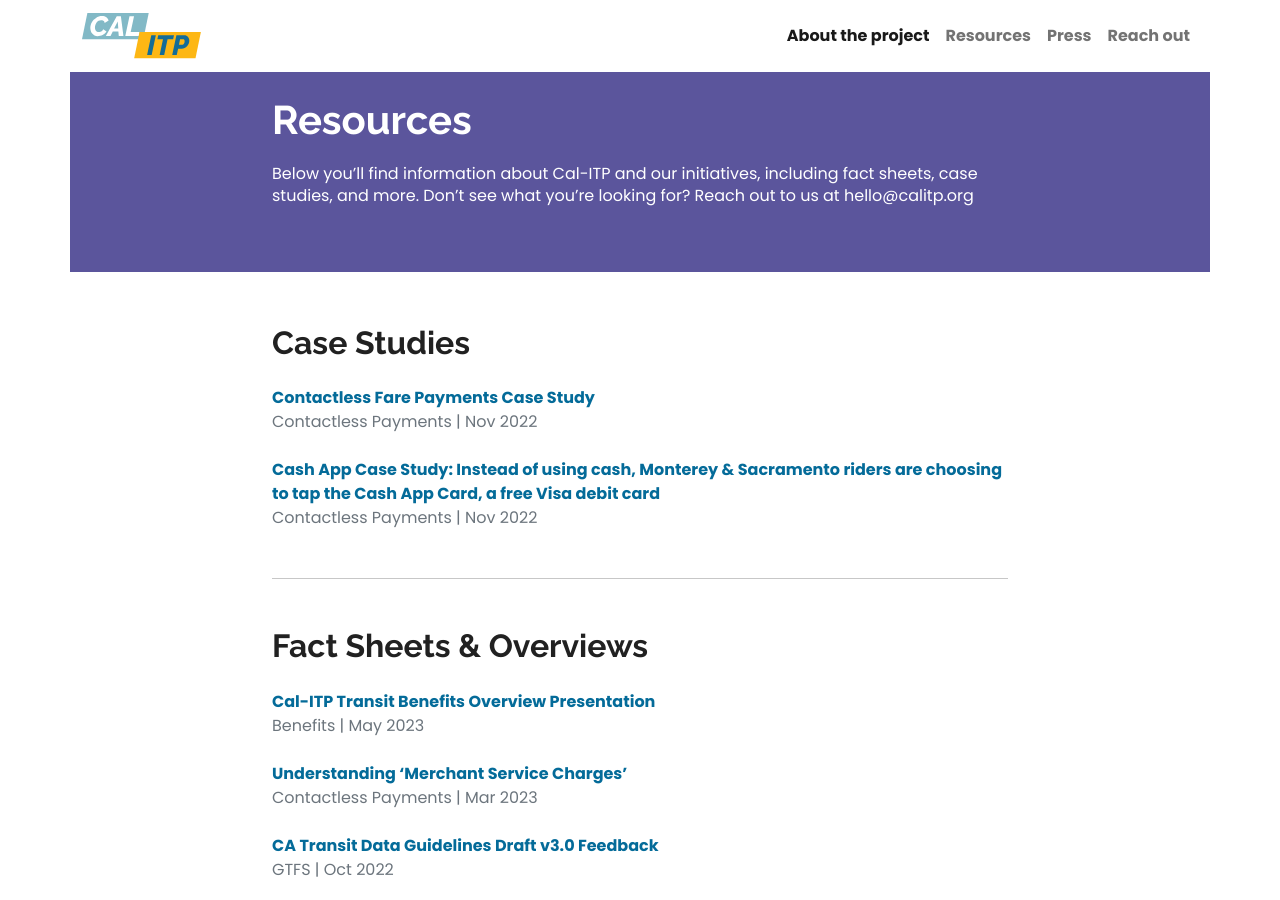
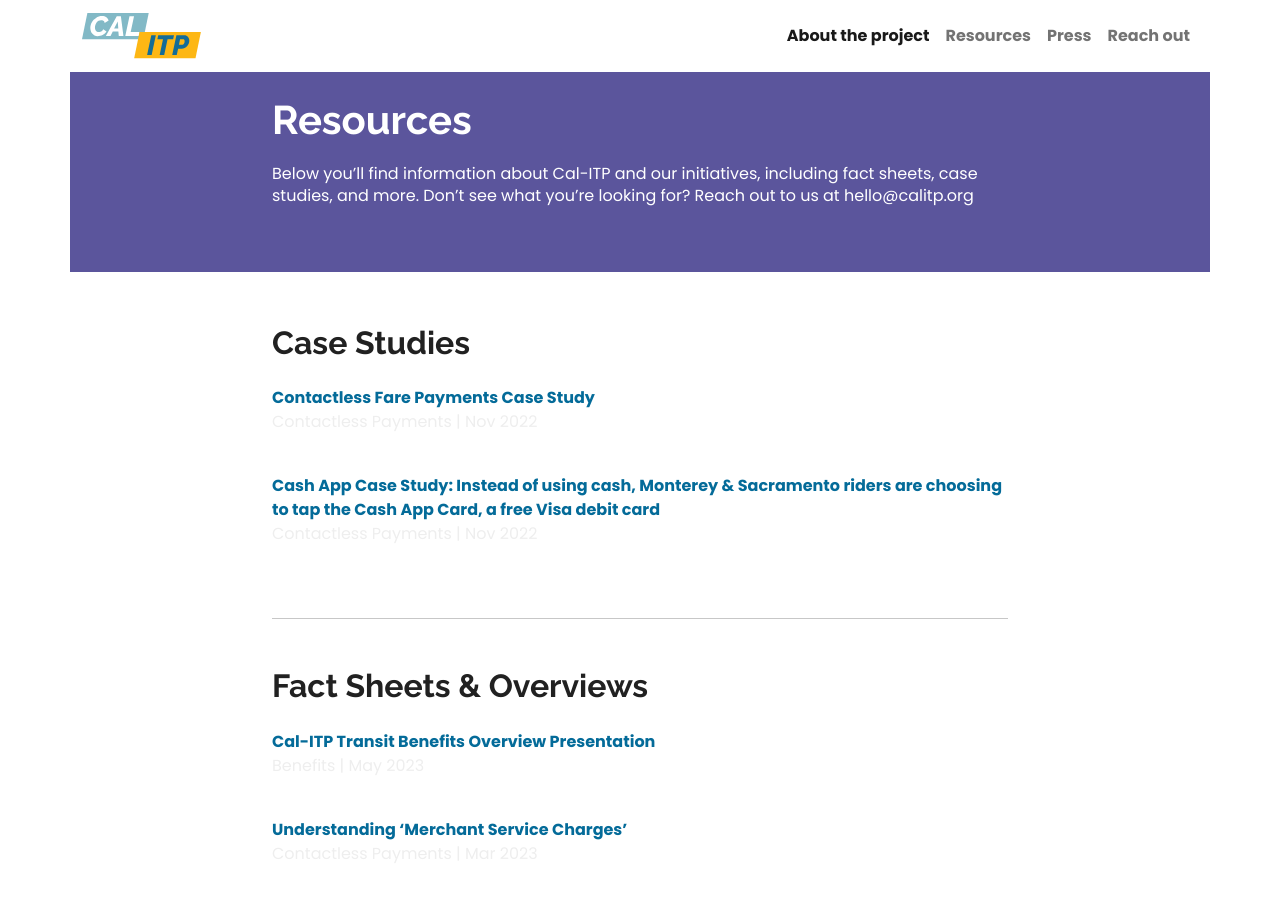
Before and after one commit to cal-itp/calitp.org, a Jekyll site: the page built from src/resources.html, in a window 1280 px wide and 900 px high. Built offline with Jekyll 4.4.1, drawn with Linux system fonts in a browser that asks for light colours.

Commit message:
feat(css): text updates for resources

```diff
--- a/src/resources.html
+++ b/src/resources.html
@@ -24,13 +24,13 @@
         {% unless url contains "https://" %}
           {% assign url = "/assets/" | append: url %}
         {% endunless %}
-        <article class="d-block mb-4">
+        <article class="d-block mb-3 pb-4">
           <a
             class="fw-bold text-decoration-none"
             href="{{ url }}"
             target="_blank">{{ item.title }}</a>
           <br/>
-          <span class="text-muted font-poppins fs-7">{{ item.tags | join: ", " }} |
+          <span class="text-secondary font-poppins fs-7">{{ item.tags | join: ", " }} |
             {% include date.html date=item.date format = "%b %Y" %}</span>
         </article>
       {% endfor %}
```
